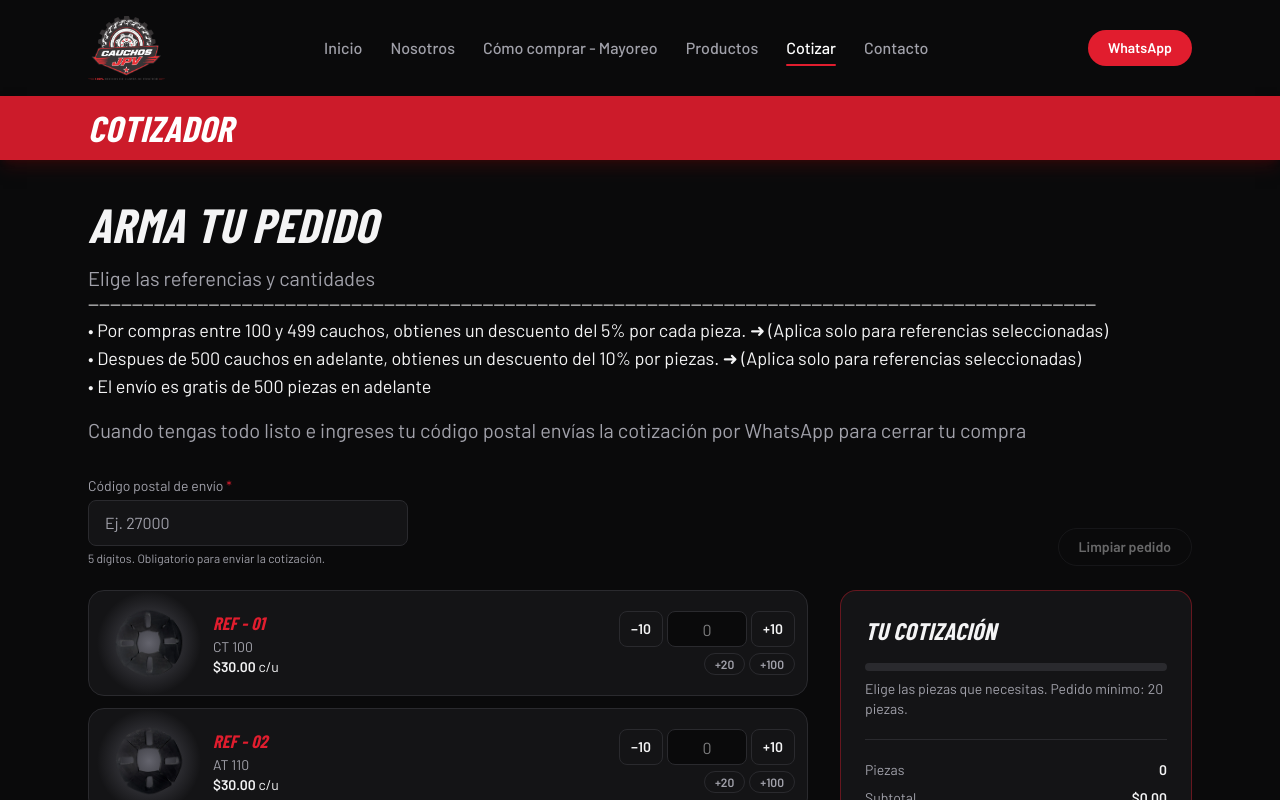
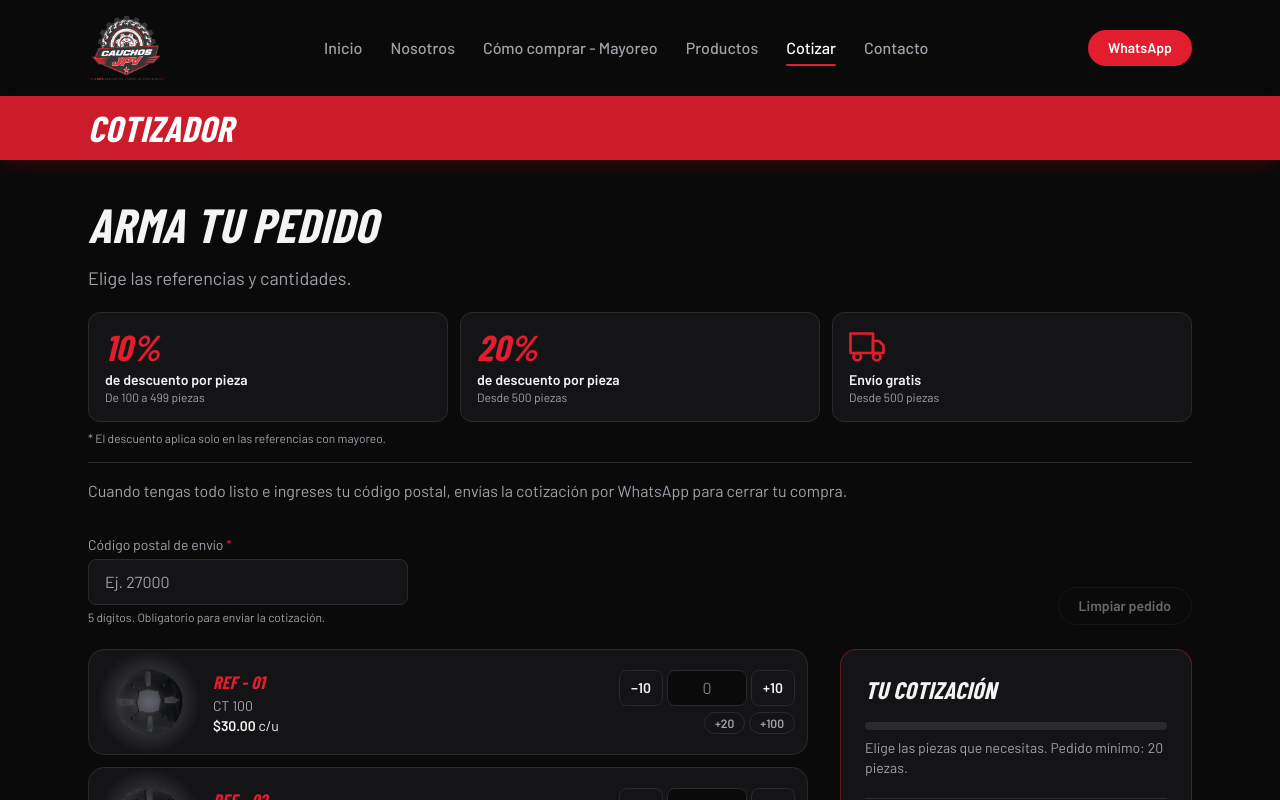
Before and after one commit to pipevidales/cauchos-JPV, a React (Vite) app: page /cotizar in a window 1280 px wide. Shown: the top 800 px of the page. Built offline with nearby package versions, Linux system fonts and the light colour scheme; a web font is replaced by a local one.

Commit message:
mejora de la sección cotizar, todavia tiene un bug

```diff
--- a/src/data/business.ts
+++ b/src/data/business.ts
@@ -3,8 +3,8 @@
 // Descuento en PORCENTAJE según el TOTAL de piezas del pedido (suma de todas las referencias).
 // Solo se aplica en las referencias que tienen mayoreo (ver "wholesale" en products.ts).
 const wholesaleTiers = [
-  { from: 100, percent: 5 }, // de 100 a 499 piezas: 5% menos por pieza
-  { from: 500, percent: 10 }, // desde 500 piezas: 10% menos por pieza
+  { from: 100, percent: 10 }, // de 100 a 499 piezas: 5% menos por pieza
+  { from: 500, percent: 20 }, // desde 500 piezas: 10% menos por pieza
 ]
 
 export const business = {
--- a/src/index.css
+++ b/src/index.css
@@ -1,4 +1,5 @@
 @import "tailwindcss";
+
 
 /* Paleta y tipografías de marca (Tailwind v4: se definen en @theme) */
 @theme {
@@ -18,7 +19,13 @@ html {
   scroll-padding-top: 3.3rem; /* = altura del navbar ya compacto: la sección queda pegada debajo, sin hueco */
 }
 
+
+
+
 @layer base {
+    body {
+    overflow-x: clip;
+  }
   body {
     @apply bg-bg font-sans text-zinc-100 antialiased;
   }
--- a/src/paginas/Cotizar.tsx
+++ b/src/paginas/Cotizar.tsx
@@ -1,4 +1,4 @@
-import { useEffect, useState } from "react"
+import { useEffect, useState, type ReactNode } from "react"
 import { useSearchParams } from "react-router"
 import GomaImage from "../componentes/GomaImage"
 import Reveal from "../componentes/Reveal"
@@ -13,6 +13,33 @@ import {
   siguienteMeta,
   type Quantities,
 } from "../utils/cotizacion"
+
+type Beneficio = { big: ReactNode; title: string; detail: string }
+
+// Tarjetas de beneficios: se generan con las reglas de business.ts (descuentos y envío gratis)
+const beneficios: Beneficio[] = [
+  ...business.wholesaleTiers.map((tier, i, tiers) => {
+    const siguiente = tiers[i + 1]
+    const rango = siguiente ? `De ${tier.from} a ${siguiente.from - 1} piezas` : `Desde ${tier.from} piezas`
+    return {
+      big: `${tier.percent}%`,
+      title: "de descuento por pieza",
+      detail: `${rango}`,
+    }
+  }),
+  {
+    big: (
+      <svg viewBox="0 0 24 24" className="h-7 w-7 sm:h-9 sm:w-9" fill="none" stroke="currentColor" strokeWidth="1.8" strokeLinecap="round" strokeLinejoin="round" aria-hidden="true">
+        <rect x="1" y="3" width="15" height="13" />
+        <polygon points="16 8 20 8 23 11 23 16 16 16 16 8" />
+        <circle cx="5.5" cy="18.5" r="2.5" />
+        <circle cx="18.5" cy="18.5" r="2.5" />
+      </svg>
+    ),
+    title: "Envío gratis",
+    detail: `Desde ${business.freeShippingFrom} piezas`,
+  },
+]
 
 const STORAGE_KEY = "cauchos-jpv-pedido"
 
@@ -103,6 +130,7 @@ function Cotizar() {
       ? `Elige las piezas que necesitas. Pedido mínimo: ${business.minOrder} piezas.`
       : meta.text
 
+
   return (
     <main>
       {/* Barra roja a todo el ancho, igual que en el resto de la página */}
@@ -112,24 +140,31 @@ function Cotizar() {
         <Reveal>
           <h3 className="heading-display text-3xl leading-none md:text-5xl">Arma tu pedido</h3>
         </Reveal>
+        <p className="mt-4 max-w-2xl text-lg text-muted">Elige las referencias y cantidades.</p>
 
-        <p className="className= mt-4 max-w-2xl text-xl text-muted">
-          Elige las referencias y cantidades
-        </p>
-        <p>
-          ----------------------------------------------------------------------------------------------------------------------------------------------------------------------------------------
-        </p>
-        <p className=" text-lg ">
-          • Por compras entre 100 y 499 cauchos, obtienes un descuento del 5% por cada pieza.   ➜ (Aplica solo para referencias seleccionadas)
-        </p>
-        <p className="text-lg">
-          • Despues de 500 cauchos en adelante, obtienes un descuento del 10%  por piezas.   ➜    (Aplica solo para referencias seleccionadas)
-        </p>
-        <p className=" text-lg">
-          • El envío es gratis de 500 piezas en adelante
-        </p>
-        <p className="className= mt-4 text-xl text-muted">
-          Cuando tengas todo listo e ingreses tu código postal envías la cotización por WhatsApp para cerrar tu compra
+        {/* Beneficios por cantidad: en celular van una debajo de otra, en pantallas anchas en tres columnas */}
+        <ul className="mt-5 grid gap-3 sm:grid-cols-3">
+          {beneficios.map(({ big, title, detail }) => (
+            <li
+              key={title + detail}
+              className="flex items-center gap-3 rounded-xl border border-line bg-surface px-3 py-2.5 sm:flex-col sm:items-start sm:gap-1.5 sm:p-4"
+            >
+              <span className="heading-display grid w-14 shrink-0 place-items-center text-2xl leading-none text-brand sm:w-auto sm:place-items-start sm:text-4xl">
+                {big}
+              </span>
+              <div>
+                <p className="text-sm font-semibold leading-tight">{title}</p>
+                <p className="text-xs text-muted">{detail}</p>
+              </div>
+            </li>
+          ))}
+        </ul>
+          <p className="mt-2 text-xs text-muted">* El descuento aplica solo en las referencias con mayoreo.</p>
+
+
+
+        <p className="mt-4 border-t border-line pt-4 text-muted">
+          Cuando tengas todo listo e ingreses tu código postal, envías la cotización por WhatsApp para cerrar tu compra.
         </p>
 
         {/* Código postal (obligatorio) y limpiar pedido */}
@@ -287,6 +322,12 @@ function Cotizar() {
                 <dt className="text-base">Total</dt>
                 <dd className="heading-display text-3xl">{formatMXN(quote.total)}</dd>
               </div>
+                                {quote.savings > 0 && (
+                    <div className="flex justify-between text-green-400">
+                      <dt>Ahorras con el descuento</dt>
+                      <dd className="font-semibold">{formatMXN(quote.savings)}</dd>
+                    </div>
+                  )}
               <div className="flex justify-between pt-1">
                 <dt className="text-muted">Envío</dt>
                 <dd className={`font-semibold ${quote.freeShipping ? "text-green-400" : ""}`}>
--- a/src/secciones/ComoComprar.tsx
+++ b/src/secciones/ComoComprar.tsx
@@ -9,7 +9,7 @@ function ComoComprar() {
     {
       n: "1",
       title: "Elige tus referencias",
-      text: "Busca el modelo de tu moto en el catálogo y encuentra la goma que le queda.",
+      text: "Busca el modelo de tu moto en el catálogo y encuentra la referencia que le sirve.",
       cta: "Ver catálogo",
       to: "/productos",
     },
@@ -23,7 +23,7 @@ function ComoComprar() {
     {
       n: "3",
       title: "Confirma por WhatsApp",
-      text: "Te llega la cotización lista por mensaje para cuadrar el pago y el envío con nosotros.",
+      text: "Te llega la cotización lista por mensaje para acordar el envío con nosotros.",
     },
   ]
 
--- a/src/secciones/Hero.tsx
+++ b/src/secciones/Hero.tsx
@@ -32,7 +32,7 @@ function Hero() {
 
         <Reveal delay={200}>
           <p className="mt-6 max-w-md text-lg leading-relaxed text-zinc-200">
-            Repuestos y accesorios que convierten la fuerza de la llanta de tractor en resistencia que se nota.
+            Repuestos que convierten la fuerza de la llanta de tractor en resistencia que se nota.
           </p>
         </Reveal>
 
--- a/src/secciones/Mayoreo.tsx
+++ b/src/secciones/Mayoreo.tsx
@@ -11,10 +11,10 @@ function Mayoreo() {
     `Pedido mínimo: ${minOrder} piezas`,
     ...wholesaleTiers.map((tier, i) => {
       const siguiente = wholesaleTiers[i + 1]
-      const rango = siguiente ? `De ${tier.from} a ${siguiente.from - 1} piezas` : `Desde ${tier.from} piezas`
+      const rango = siguiente ? `De ${tier.from} a ${siguiente.from - 1} piezas` : `Desde ${tier.from} piezas en adelante`
       return `${rango}: ${tier.percent}% de descuento`
     }),
-    `Envío gratis desde ${freeShippingFrom} piezas`,
+    `Envío gratis desde ${freeShippingFrom} piezas en adelante`,
   ]
 
   return (
--- a/src/utils/cotizacion.ts
+++ b/src/utils/cotizacion.ts
@@ -47,7 +47,10 @@ export function calcularCotizacion(quantities: Quantities) {
   const subtotal = business.pricesIncludeIva ? round2(base / (1 + rate)) : base
   const total = business.pricesIncludeIva ? base : round2(base * (1 + rate))
   const iva = round2(total - subtotal)
-
+    // Cuánto se ahorra el cliente con el descuento (ya con IVA, igual que el total)
+  const baseSinDescuento = lines.reduce((sum, l) => sum + l.product.price * l.qty, 0)
+  const totalSinDescuento = business.pricesIncludeIva ? baseSinDescuento : round2(baseSinDescuento * (1 + rate))
+  const savings = round2(totalSinDescuento - total)
   return {
     lines,
     totalPieces,
@@ -56,6 +59,7 @@ export function calcularCotizacion(quantities: Quantities) {
     subtotal,
     iva,
     total,
+    savings,
     freeShipping: totalPieces >= business.freeShippingFrom,
     canSend: totalPieces >= business.minOrder,
     missingForMin: Math.max(0, business.minOrder - totalPieces),
```
